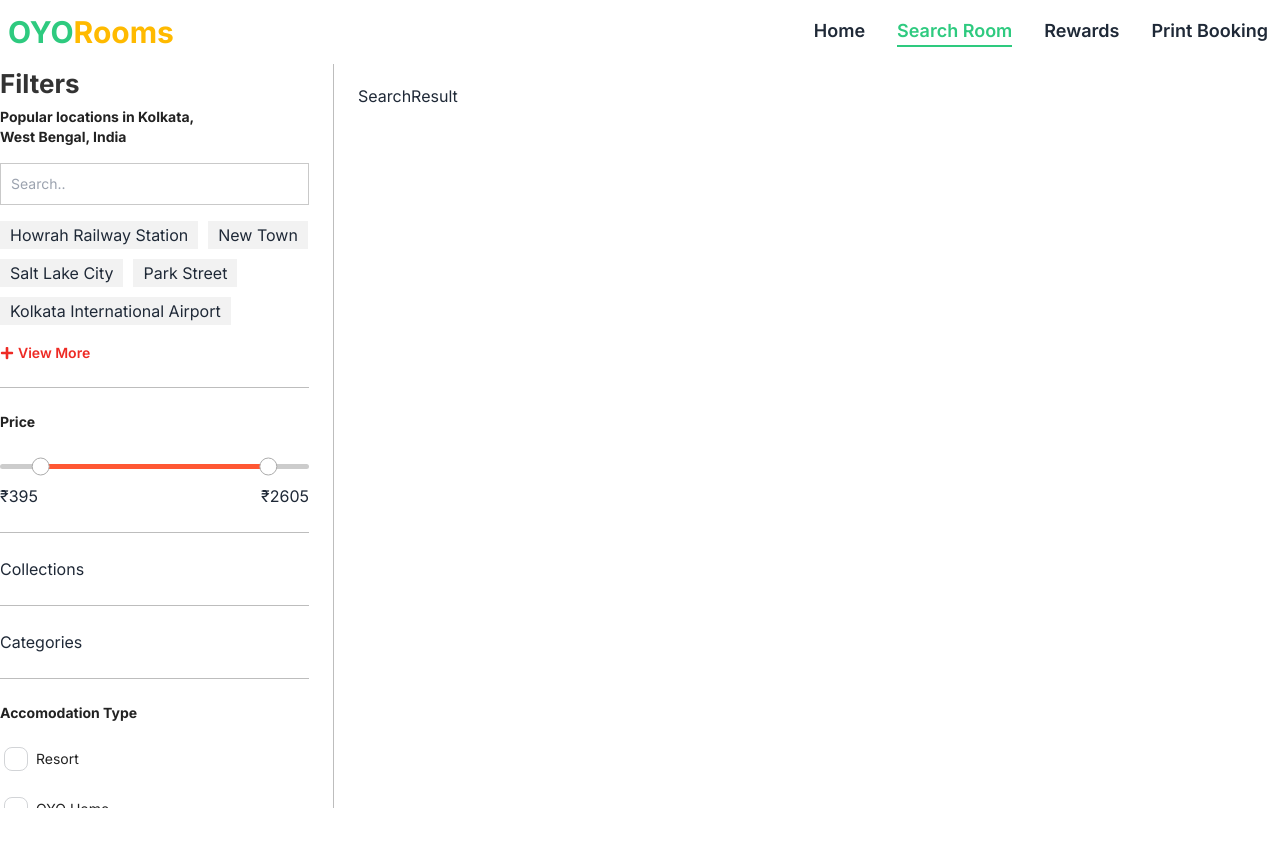
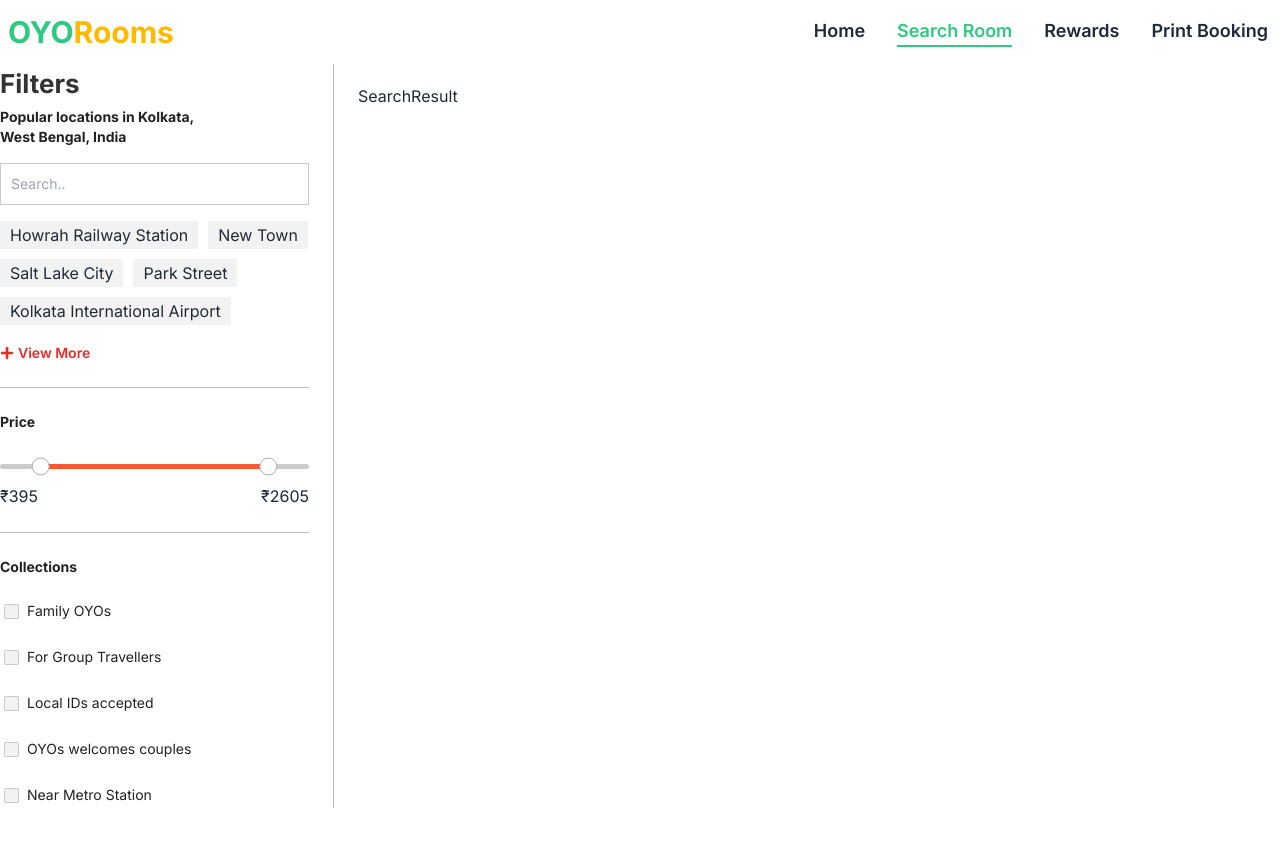
Before and after one commit to rockydey/oyo-room-clone, a Next.js app: page /search in a window 1280 px wide. Shown: the top 846 px of the page. Built offline with nearby package versions, Linux system fonts and the light colour scheme.

Commit message:
collection section under filterside complete

```diff
--- a/src/app/globals.css
+++ b/src/app/globals.css
@@ -41,3 +41,12 @@
 .swiper-button-next::after {
   content: "" !important;
 }
+
+/* Input checkbox */
+.checkbox {
+  width: 15px !important;
+  height: 15px !important;
+  border-radius: 2px !important;
+  --chkbg: #52b520 !important;
+  background-color: rgba(0, 0, 0, 0.05);
+}
--- a/src/components/SearchPageComponents/Collections.tsx
+++ b/src/components/SearchPageComponents/Collections.tsx
@@ -1,5 +1,93 @@
-import React from "react";
+"use client";
+import React, { useState } from "react";
+import { FaMinus, FaPlus } from "react-icons/fa";
 
-export default function Collections() {
-  return <div>Collections</div>;
+interface FilterItem {
+  id: string;
+  label: string;
 }
+
+interface CollectionsProps {
+  cFilters: Record<string, boolean>;
+  setCFilters: React.Dispatch<React.SetStateAction<Record<string, boolean>>>;
+  cFilterList: FilterItem[];
+  setClear: React.Dispatch<React.SetStateAction<boolean>>;
+}
+
+export default function Collections({
+  cFilters,
+  setCFilters,
+  cFilterList,
+  setClear,
+}: CollectionsProps) {
+  const [show, setShow] = useState<boolean>(false);
+
+  const handleCheckboxChange = (event: React.ChangeEvent<HTMLInputElement>) => {
+    const { name, checked } = event.target;
+    setCFilters((prevFilters) => ({
+      ...prevFilters,
+      [name]: checked,
+    }));
+    setClear(true);
+  };
+
+  return (
+    <div>
+      <h3 className='text-sm font-bold text-[#222] mb-4'>Collections</h3>
+      <div
+        style={{ display: "flex", flexDirection: "column", gap: "10px" }}
+        className=''>
+        {show
+          ? cFilterList.map((filter) => (
+              <div key={filter.id} className='form-control'>
+                <label className='label justify-start gap-2'>
+                  <input
+                    name={filter.id}
+                    checked={cFilters[filter?.id] || false}
+                    onChange={handleCheckboxChange}
+                    type='checkbox'
+                    className='checkbox'
+                  />
+                  <span className='label-text text-sm font-normal text-[#222] cursor-pointer'>
+                    {filter.label}
+                  </span>
+                </label>
+              </div>
+            ))
+          : cFilterList.slice(0, 5).map((filter) => (
+              <div key={filter.id} className='form-control'>
+                <label className='label justify-start gap-2'>
+                  <input
+                    name={filter.id}
+                    checked={cFilters[filter?.id] || false}
+                    onChange={handleCheckboxChange}
+                    type='checkbox'
+                    className='checkbox'
+                  />
+                  <span className='label-text text-sm font-normal text-[#222] cursor-pointer'>
+                    {filter.label}
+                  </span>
+                </label>
+              </div>
+            ))}
+      </div>
+      <div>
+        {show ? (
+          <button
+            onClick={() => setShow(false)}
+            style={{ color: "#ee2a24", marginTop: "18px" }}
+            className='flex items-center gap-1 text-sm font-semibold'>
+            <FaMinus /> View Less
+          </button>
+        ) : (
+          <button
+            onClick={() => setShow(true)}
+            style={{ color: "#ee2a24", marginTop: "18px" }}
+            className='flex items-center gap-1 text-sm font-semibold'>
+            <FaPlus /> View More
+          </button>
+        )}
+      </div>
+    </div>
+  );
+}
--- a/src/components/SearchPageComponents/FilterSide.tsx
+++ b/src/components/SearchPageComponents/FilterSide.tsx
@@ -241,10 +241,10 @@ export default function FilterSide() {
       <div className='my-6 border-b border-color8'></div>
       <div className=''>
         <Collections
-        // cFilterList={cFilterList}
-        // cFilters={cFilters}
-        // setCFilters={setCFilters}
-        // setClear={setClear}
+        cFilterList={cFilterList}
+        cFilters={cFilters}
+        setCFilters={setCFilters}
+        setClear={setClear}
         />
       </div>
       <div className='my-6 border-b border-color8'></div>
```
